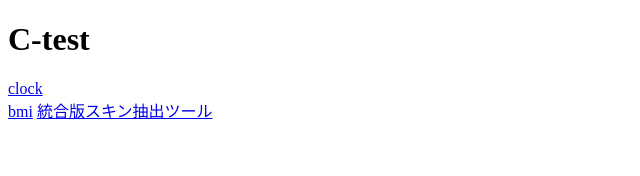
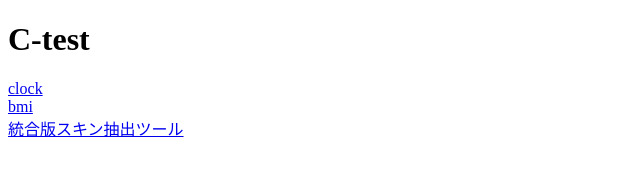
Before and after one commit to caymankun/c-test, a plain HTML site: page index.html in a window 1280 px wide. Shown: the whole page, without its empty margins (0-640 px from the left). Drawn offline with Linux system fonts and the light colour scheme.

Commit message:
Update index.html

```diff
--- a/index.html
+++ b/index.html
@@ -5,7 +5,7 @@
 <body>
     <h1>C-test</h1>
     <a href="./pages/clock">clock</a><br>
-    <a href="./pages/bmi">bmi</a>
-    <a href="./pages/be-skin">統合版スキン抽出ツール</a>
+    <a href="./pages/bmi">bmi</a><br>
+    <a href="./pages/be-skin">統合版スキン抽出ツール</a><br>
 
 </body>
```
